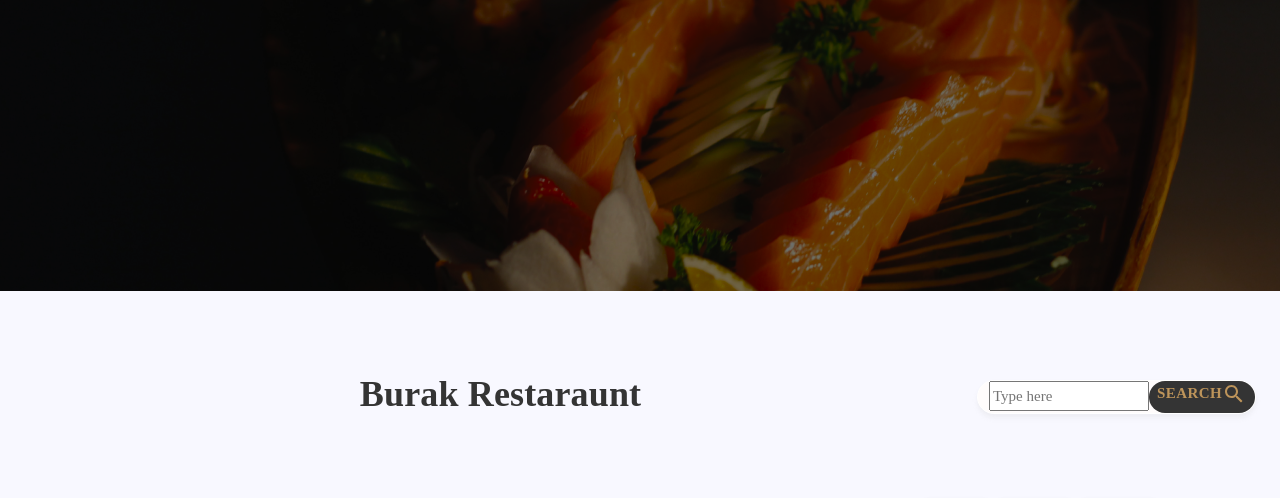
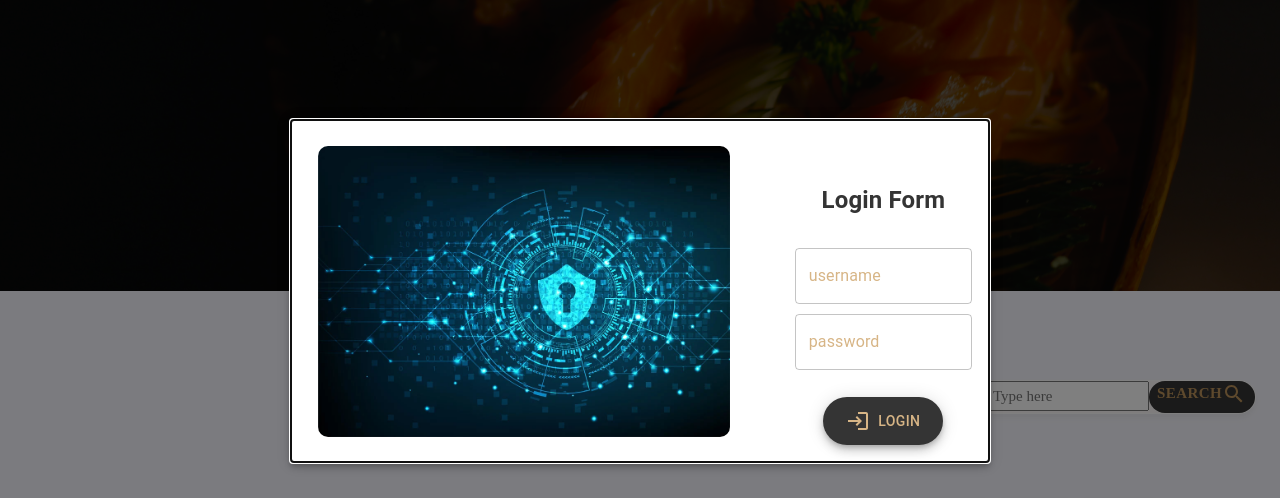
Before and after one commit to Musab74/burak-react, a React (Create React App) app: page /products in a window 1280 px wide. Shown: the part 109-607 px from the top of the page. Built offline with nearby package versions, Linux system fonts and the light colour scheme; no server answers.

Commit message:
feat:develop signUp and login publishing pages

```diff
--- a/package.json
+++ b/package.json
@@ -5,6 +5,7 @@
   "dependencies": {
     "@emotion/react": "^11.14.0",
     "@emotion/styled": "^11.14.0",
+    "@material-ui/core": "4.12.4",
     "@mui/icons-material": "5.8.4",
     "@mui/joy": "^5.0.0-beta.52",
     "@mui/lab": "5.0.0-alpha.86",
@@ -23,6 +24,7 @@
     "react-scripts": "5.0.0",
     "redux-logger": "3.0.6",
     "styled-components": "5.3.5",
+    "sweetalert2": "11.4.23",
     "swiper": "8.3.1",
     "typescript": "~4.1.5",
     "web-vitals": "^2.1.4"
--- a/src/app/App.tsx
+++ b/src/app/App.tsx
@@ -7,17 +7,27 @@ import UserPage from "./screens/userPage";
 import HomeNavbar  from "./components/headers/HomeNavbar";
 import OtherNavbar from "./components/headers/OtherNavbar";
 import Footer from "./components/footer";
+import HelpPage from "./screens/helpPage";
+import useBasket from "./hooks/useBasket";
+import { useState } from "react";
 import '../css/app.css';
 import '../css/navbar.css';
 import "../css/footer.css";
-import HelpPage from "./screens/helpPage";
-import useBasket from "./hooks/useBasket";
+import AuthenticationModal from "./components/auth";
 
 
 function App() {
   const location = useLocation(); // qaytarishi object
 
   const {cartItems, onAdd, onDelete, onDeleteAll, onRemove} = useBasket();
+  const [signUpOpen, setSignUpOpen] = useState<boolean>(false)
+  const [loginOpen, setLoginOpen] = useState<boolean>(true)
+
+  // Handlers
+
+  const handleSignupClose = () => setSignUpOpen(false)
+  const handleLoginClose = () => setLoginOpen(false)
+
 
   return (
     <div>
@@ -53,6 +63,14 @@ function App() {
         </Route>
       </Switch>
       <Footer/>
+
+      <AuthenticationModal
+      signupOpen={signUpOpen}
+      loginOpen={loginOpen}
+      handleSignupClose={handleSignupClose}
+      handleLoginClose={handleLoginClose}
+      />
+
     </div>
   )
 }
--- /dev/null
+++ b/src/app/components/auth/index.tsx
@@ -0,0 +1,152 @@
+import React, { useState } from "react";
+import { makeStyles } from "@material-ui/core/styles";
+import Modal from "@material-ui/core/Modal";
+import Backdrop from "@material-ui/core/Backdrop";
+import Fade from "@material-ui/core/Fade";
+import { Fab, Stack, TextField } from "@mui/material";
+import styled from "styled-components";
+import LoginIcon from "@mui/icons-material/Login";
+
+const useStyles = makeStyles((theme) => ({
+  modal: {
+    display: "flex",
+    alignItems: "center",
+    justifyContent: "center",
+  },
+  paper: {
+    backgroundColor: theme.palette.background.paper,
+    border: "2px solid #000",
+    boxShadow: theme.shadows[5],
+    padding: theme.spacing(2, 2, 2),
+  },
+}));
+
+const ModalImg = styled.img`
+  width: 62%;
+  height: 100%;
+  border-radius: 10px;
+  background: #000;
+  margin-top: 9px;
+  margin-left: 10px;
+`;
+
+interface AuthenticationModalProps {
+  signupOpen: boolean;
+  loginOpen: boolean;
+  handleSignupClose: () => void;
+  handleLoginClose: () => void;
+}
+
+export default function AuthenticationModal(props: AuthenticationModalProps) {
+  const { signupOpen, loginOpen, handleSignupClose, handleLoginClose } = props;
+  const classes = useStyles();
+
+  /** HANDLERS **/
+
+  return (
+    <div>
+      <Modal
+        aria-labelledby="transition-modal-title"
+        aria-describedby="transition-modal-description"
+        className={classes.modal}
+        open={signupOpen}
+        onClose={handleSignupClose}
+        closeAfterTransition
+        BackdropComponent={Backdrop}
+        BackdropProps={{
+          timeout: 500,
+        }}
+      >
+        <Fade in={signupOpen}>
+          <Stack
+            className={classes.paper}
+            direction={"row"}
+            sx={{ width: "800px" }}
+          >
+            <ModalImg src={"/img/auth.webp"} alt="camera" />
+            <Stack sx={{ marginLeft: "69px", alignItems: "center" }}>
+              <h2>Signup Form</h2>
+              <TextField
+                sx={{ marginTop: "7px" }}
+                id="outlined-basic"
+                label="username"
+                variant="outlined"
+              />
+              <TextField
+                sx={{ my: "17px" }}
+                id="outlined-basic"
+                label="phone number"
+                variant="outlined"
+              />
+              <TextField
+                id="outlined-basic"
+                label="password"
+                variant="outlined"
+              />
+              <Fab
+                sx={{ marginTop: "30px", width: "120px" }}
+                variant="extended"
+                color="primary"
+              >
+                <LoginIcon sx={{ mr: 1 }} />
+                Signup
+              </Fab>
+            </Stack>
+          </Stack>
+        </Fade>
+      </Modal>
+
+      <Modal
+        aria-labelledby="transition-modal-title"
+        aria-describedby="transition-modal-description"
+        className={classes.modal}
+        open={loginOpen}
+        onClose={handleLoginClose}
+        closeAfterTransition
+        BackdropComponent={Backdrop}
+        BackdropProps={{
+          timeout: 500,
+        }}
+      >
+        <Fade in={loginOpen}>
+          <Stack
+            className={classes.paper}
+            direction={"row"}
+            sx={{ width: "700px" }}
+          >
+            <ModalImg src={"/img/auth.webp"} alt="camera" />
+            <Stack
+              sx={{
+                marginLeft: "65px",
+                marginTop: "25px",
+                alignItems: "center",
+              }}
+            >
+              <h2>Login Form</h2>
+              <TextField
+                id="outlined-basic"
+                label="username"
+                variant="outlined"
+                sx={{ my: "10px" }}
+              />
+              <TextField
+                id={"outlined-basic"}
+                label={"password"}
+                variant={"outlined"}
+                type={"password"}
+              />
+              <Fab
+                sx={{ marginTop: "27px", width: "120px" }}
+                variant={"extended"}
+                color={"primary"}
+              >
+                <LoginIcon sx={{ mr: 1 }} />
+                Login
+              </Fab>
+            </Stack>
+          </Stack>
+        </Fade>
+      </Modal>
+    </div>
+  );
+}
```
Also changed, not shown: src/lib/sweetAlert.ts (added, +61 -0 lines), 1 other file (tests, documents, lock files or other folders).
